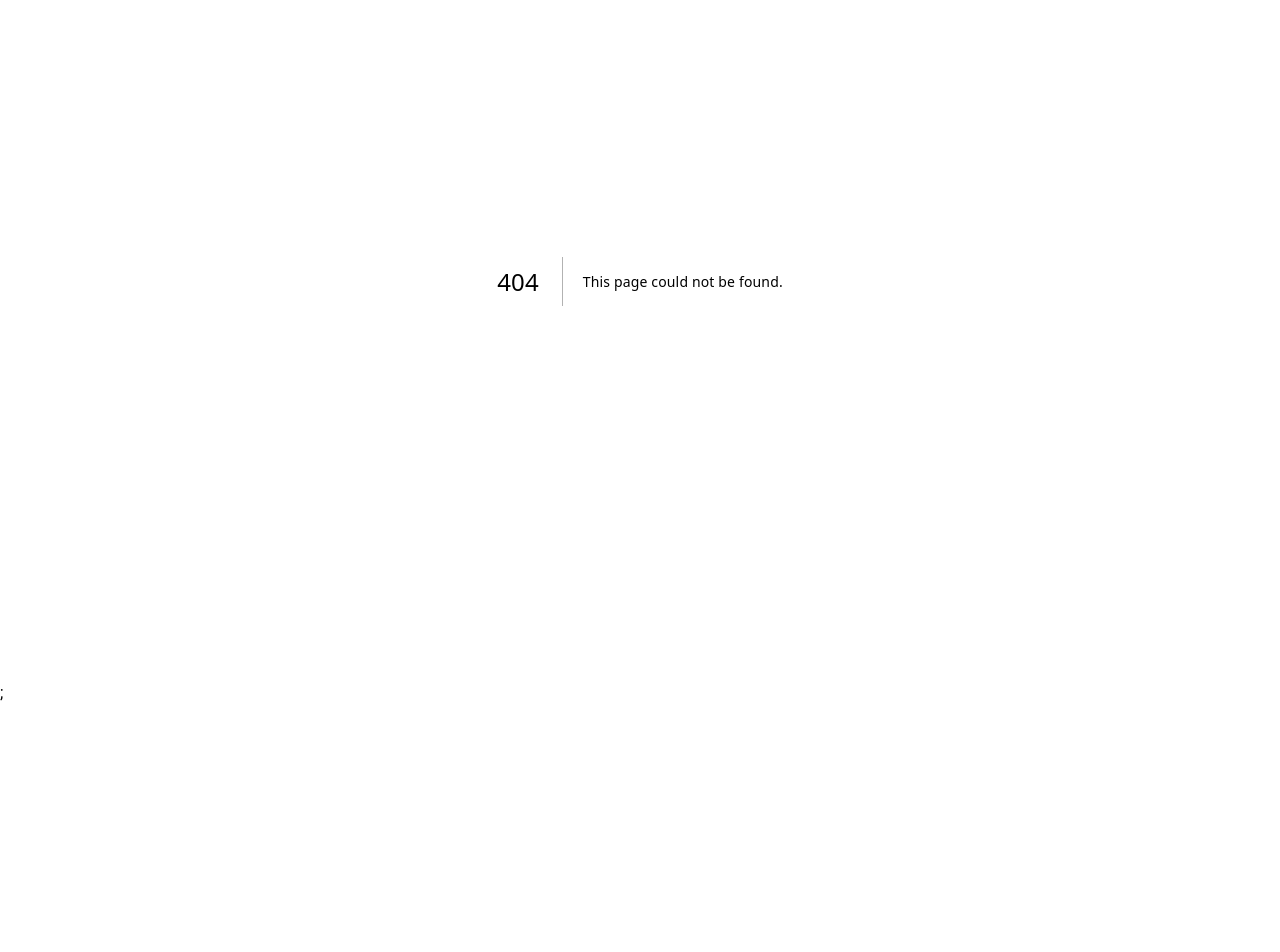
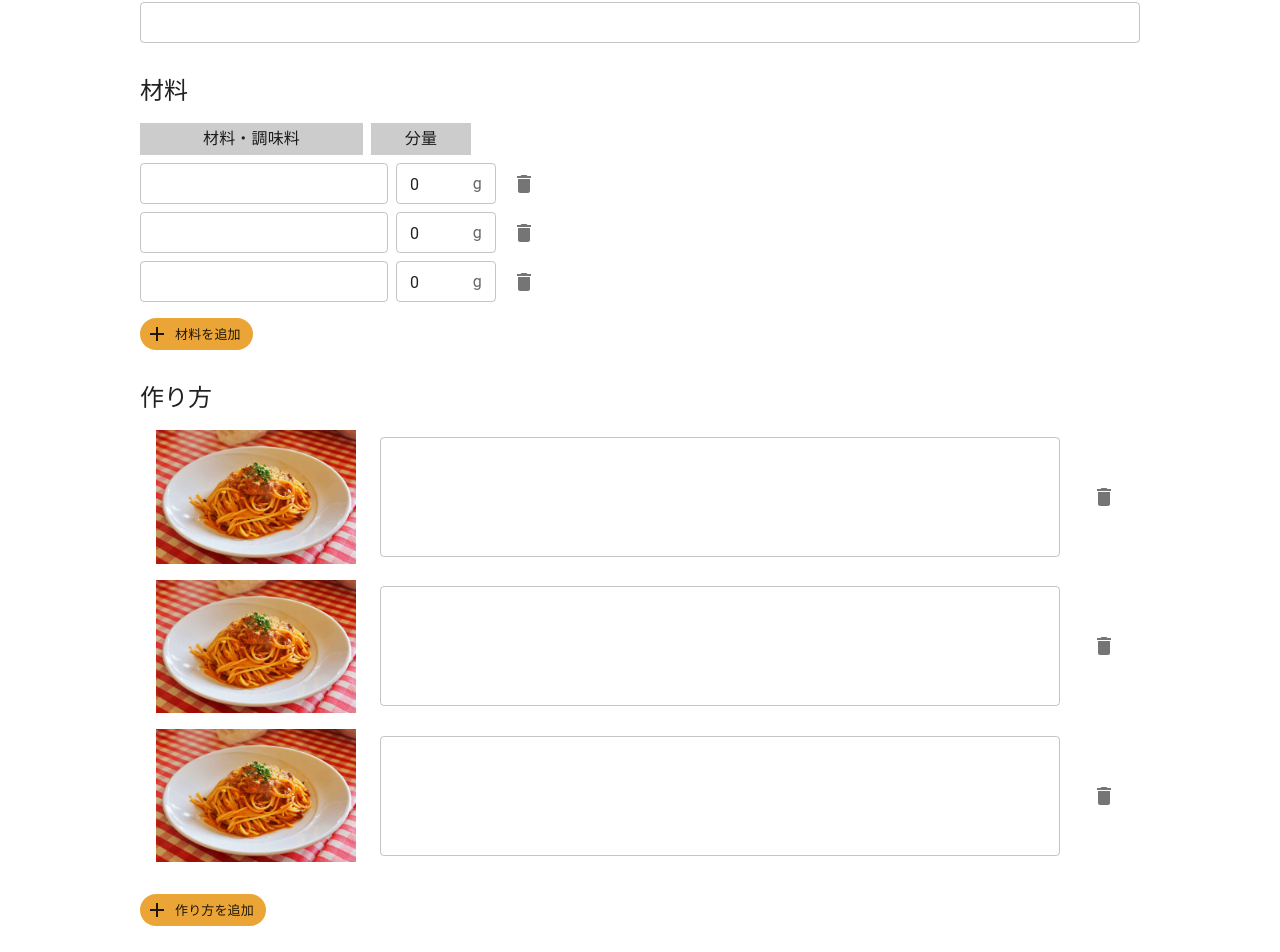
Before and after one commit to shou1027/cookma, a Next.js app: page /recipes/add in a window 1280 px wide. Before the commit this address had no page. Shown: the part 119-1071 px from the top of the page. Before the commit the page ends 824 px from the top, so only its background shows below. Built offline with nearby package versions, Linux system fonts and the light colour scheme.

Commit message:
レシピ登録画面追加

```diff
--- a/pages/_app.tsx
+++ b/pages/_app.tsx
@@ -11,6 +11,64 @@ const theme = createTheme({
       main: '#d6d62b',
     },
   },
+  components: {
+    // TextField 関連のコンポーネントのスタイルを調整する
+    MuiInputLabel: {
+      styleOverrides: {
+        formControl: {
+          // 移動をクリック時に動かないように固定
+          position: 'static',
+          transform: 'none',
+          transition: 'none',
+          // クリックを可能に
+          pointerEvents: 'auto',
+          cursor: 'pointer',
+          // 幅いっぱいを解除
+          display: 'inline',
+          alignSelf: 'start',
+          // タイポグラフィを指定
+          fontWeight: 'bold',
+          fontSize: '0.75rem',
+          // テーマの Composition を使えば以下のようにも書ける
+          // base.typography.subtitle2
+        },
+      },
+    },
+    MuiOutlinedInput: {
+      styleOverrides: {
+        root: {
+          // デフォルトだと、
+          // ラベルをはみ出させるための小さなmarginがある
+          marginTop: 0,
+        },
+        input: {
+          paddingTop: '10px',
+          paddingBottom: '8px',
+          height: 'auto',
+        },
+        notchedOutline: {
+          // デフォルトだと、 position が absolute、
+          // ラベルをはみ出させるため上に少しの余白がある
+          top: 0,
+          legend: {
+            // 内包された legend 要素によって、四角の左側の切り欠きが実現されているので、
+            // 表示されないように。
+            // (SCSS と同様にネスト記述が可能です。)
+            display: 'none',
+          },
+        },
+      },
+    },
+    MuiFormHelperText: {
+      styleOverrides: {
+        root: {
+          // フォーム下部のテキスト、エラーメッセージ
+          // お好みで左余白を無くしています。
+          marginLeft: 0,
+        },
+      },
+    },
+  },
 });
 
 export default function App({ Component, pageProps }: AppProps) {
--- /dev/null
+++ b/pages/recipes/add/index.tsx
@@ -0,0 +1,260 @@
+import { Header } from '@/components/molecules/Header';
+import { MainTemplate } from '@/components/templates/MainTemplate';
+import { yupResolver } from '@hookform/resolvers/yup';
+import { Add, Delete } from '@mui/icons-material';
+import {
+  Box,
+  Button,
+  Chip,
+  IconButton,
+  InputAdornment,
+  List,
+  ListItem,
+  Stack,
+  TextField,
+  Typography,
+} from '@mui/material';
+import Image from 'next/image';
+import { SubmitHandler, useFieldArray, useForm } from 'react-hook-form';
+import * as Yup from 'yup';
+
+export const schema = Yup.object().shape({
+  title: Yup.string()
+    .required('入力必須の項目です。')
+    .max(20, '最大20文字まで入力できます。'),
+  ingredients: Yup.array()
+    .of(
+      Yup.object({
+        name: Yup.string()
+          .required('入力必須の項目です。')
+          .max(15, '最大15文字まで入力できます。'),
+        amount: Yup.number()
+          .required('入力必須の項目です。')
+          .min(0.1, '0より大きい数字を入力してください。'),
+      }),
+    )
+    .min(1, '最低1つ以上の項目が必要です。'),
+  ways: Yup.array()
+    .of(Yup.object({ detail: Yup.string().required('入力必須の項目です。') }))
+    .min(1, '最低1つ以上の項目が必要です。'),
+  attention: Yup.string().max(256, '最大256文字まで入力できます。'),
+});
+
+type FormData = Yup.InferType<typeof schema>;
+
+const Recipe = () => {
+  const {
+    register,
+    handleSubmit,
+    control,
+    reset,
+    formState: { isValid, errors },
+  } = useForm({
+    defaultValues: {
+      ingredients: [
+        { name: '', amount: 0 },
+        { name: '', amount: 0 },
+        { name: '', amount: 0 },
+      ],
+      ways: [{ detail: '' }, { detail: '' }, { detail: '' }],
+      attention: '',
+    },
+    resolver: yupResolver(schema),
+    mode: 'onBlur',
+  });
+
+  const {
+    fields: ingreFields,
+    append: ingreAppend,
+    remove: ingreRemove,
+  } = useFieldArray({
+    control,
+    name: 'ingredients',
+  });
+
+  const {
+    fields: wayFields,
+    append: wayAppend,
+    remove: wayRemove,
+  } = useFieldArray({
+    control,
+    name: 'ways',
+  });
+
+  const onSubmit: SubmitHandler<FormData> = (data) => {
+    //入力したデータを使って任意の処理を実装する
+    console.log(data);
+  };
+
+  return (
+    <>
+      <MainTemplate
+        headerElement={<Header />}
+        mainElement={
+          <Box
+            component="form"
+            autoComplete="off"
+            onSubmit={handleSubmit(onSubmit)}
+          >
+            <TextField
+              label="レシピタイトル"
+              fullWidth
+              {...register('title')}
+              error={errors.title !== undefined}
+              helperText={errors.title?.message}
+            />
+            <Box mt={4}>
+              <Typography variant="h5">材料</Typography>
+              {ingreFields && (
+                <Box mt={2}>
+                  <Stack gap={1}>
+                    <Stack direction="row" gap={1}>
+                      <Stack
+                        maxWidth="223px"
+                        width="100%"
+                        bgcolor="#ccc"
+                        justifyContent="center"
+                        alignItems="center"
+                        py={0.5}
+                      >
+                        材料・調味料
+                      </Stack>
+                      <Stack
+                        maxWidth="100px"
+                        width="100%"
+                        bgcolor="#ccc"
+                        justifyContent="center"
+                        alignItems="center"
+                        py={0.5}
+                      >
+                        分量
+                      </Stack>
+                    </Stack>
+                    {ingreFields.map((field, index) => (
+                      <Stack
+                        direction="row"
+                        alignItems="center"
+                        gap={1}
+                        key={field.id}
+                      >
+                        <TextField
+                          margin="none"
+                          {...register(`ingredients.${index}.name`)}
+                          error={
+                            errors.ingredients?.[index]?.name !== undefined
+                          }
+                        />
+
+                        <TextField
+                          type="number"
+                          margin="none"
+                          InputProps={{
+                            endAdornment: (
+                              <InputAdornment position="end">g</InputAdornment>
+                            ),
+                            inputProps: {
+                              min: 0,
+                              max: 10,
+                              step: 0.1,
+                            },
+                          }}
+                          sx={{ maxWidth: 100 }}
+                          {...register(`ingredients.${index}.amount`)}
+                          error={
+                            errors.ingredients?.[index]?.amount !== undefined
+                          }
+                        />
+                        <IconButton onClick={() => ingreRemove(index)}>
+                          <Delete />
+                        </IconButton>
+                      </Stack>
+                    ))}
+                  </Stack>
+                </Box>
+              )}
+
+              <Chip
+                label="材料を追加"
+                icon={<Add />}
+                color="primary"
+                onClick={() => ingreAppend({ name: '', amount: 0 })}
+                sx={{ mt: 2 }}
+              />
+            </Box>
+
+            <Box mt={4}>
+              <Typography variant="h5">作り方</Typography>
+              <List>
+                {wayFields.map((field, index) => (
+                  <ListItem key={index}>
+                    <Stack
+                      direction="row"
+                      width="100%"
+                      alignItems="center"
+                      gap={3}
+                    >
+                      <Box width={200}>
+                        <Image
+                          src="/pasta.jpg"
+                          width={200}
+                          height={200}
+                          alt=""
+                        />
+                      </Box>
+                      <Box flex="1">
+                        <TextField
+                          fullWidth
+                          multiline
+                          minRows={3}
+                          {...register(`ways.${index}.detail`)}
+                          error={errors.ways?.[index]?.detail !== undefined}
+                          helperText={errors.ways?.[index]?.detail?.message}
+                        />
+                      </Box>
+                      <IconButton onClick={() => wayRemove(index)}>
+                        <Delete />
+                      </IconButton>
+                    </Stack>
+                  </ListItem>
+                ))}
+              </List>
+              <Chip
+                label="作り方を追加"
+                icon={<Add />}
+                color="primary"
+                onClick={() => wayAppend({ detail: '' })}
+                sx={{ mt: 2 }}
+              />
+            </Box>
+
+            <Box mt={4}>
+              <TextField
+                label="コツ・注意点"
+                fullWidth
+                multiline
+                minRows={3}
+                {...register('attention')}
+                error={errors.attention !== undefined}
+                helperText={errors.attention?.message}
+              />
+            </Box>
+
+            <Box textAlign="center" mt={6}>
+              <Button
+                type="submit"
+                variant="contained"
+                size="large"
+                fullWidth
+                sx={{ maxWidth: 200 }}
+              >
+                送信
+              </Button>
+            </Box>
+          </Box>
+        }
+      />
+    </>
+  );
+};
+
+export default Recipe;
```
